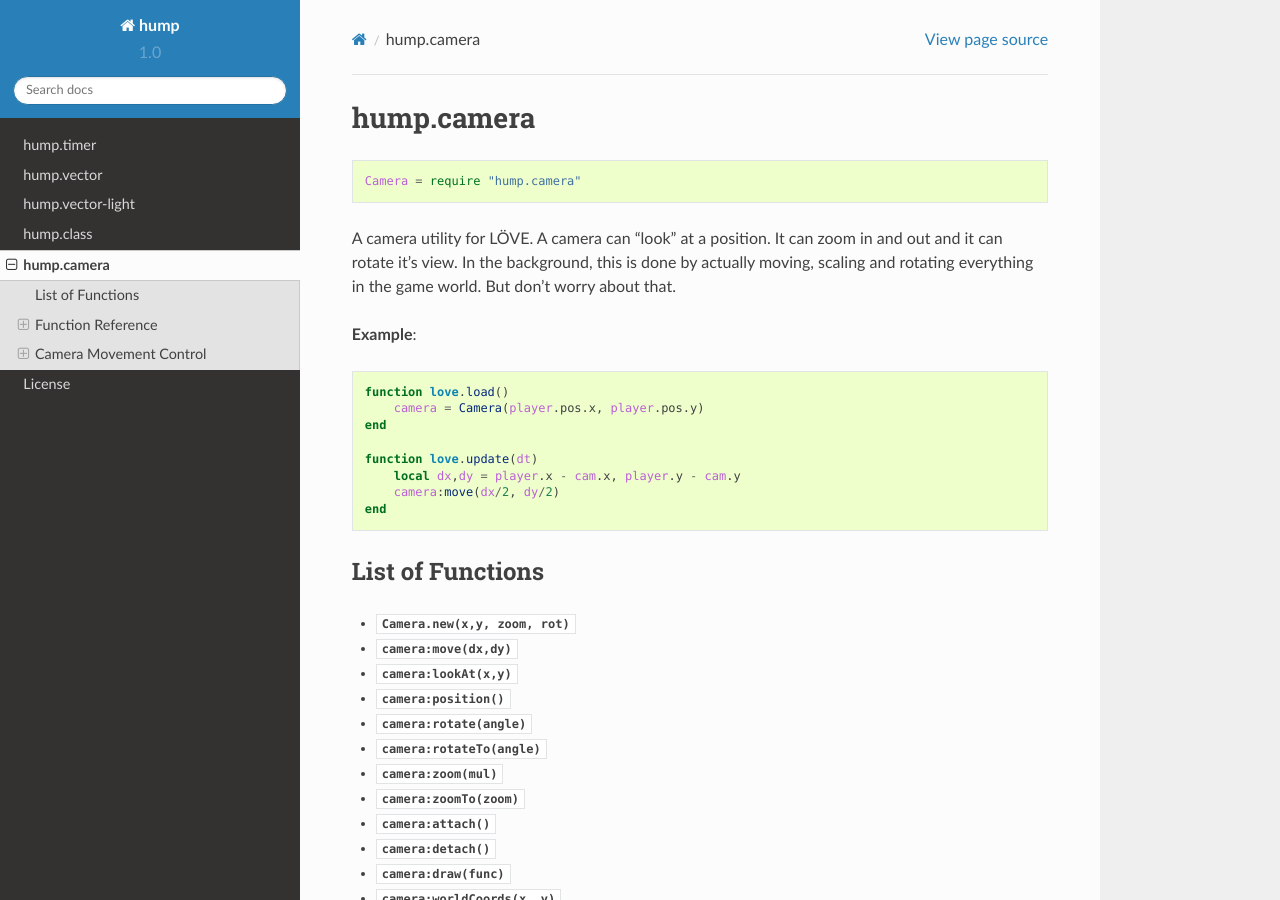
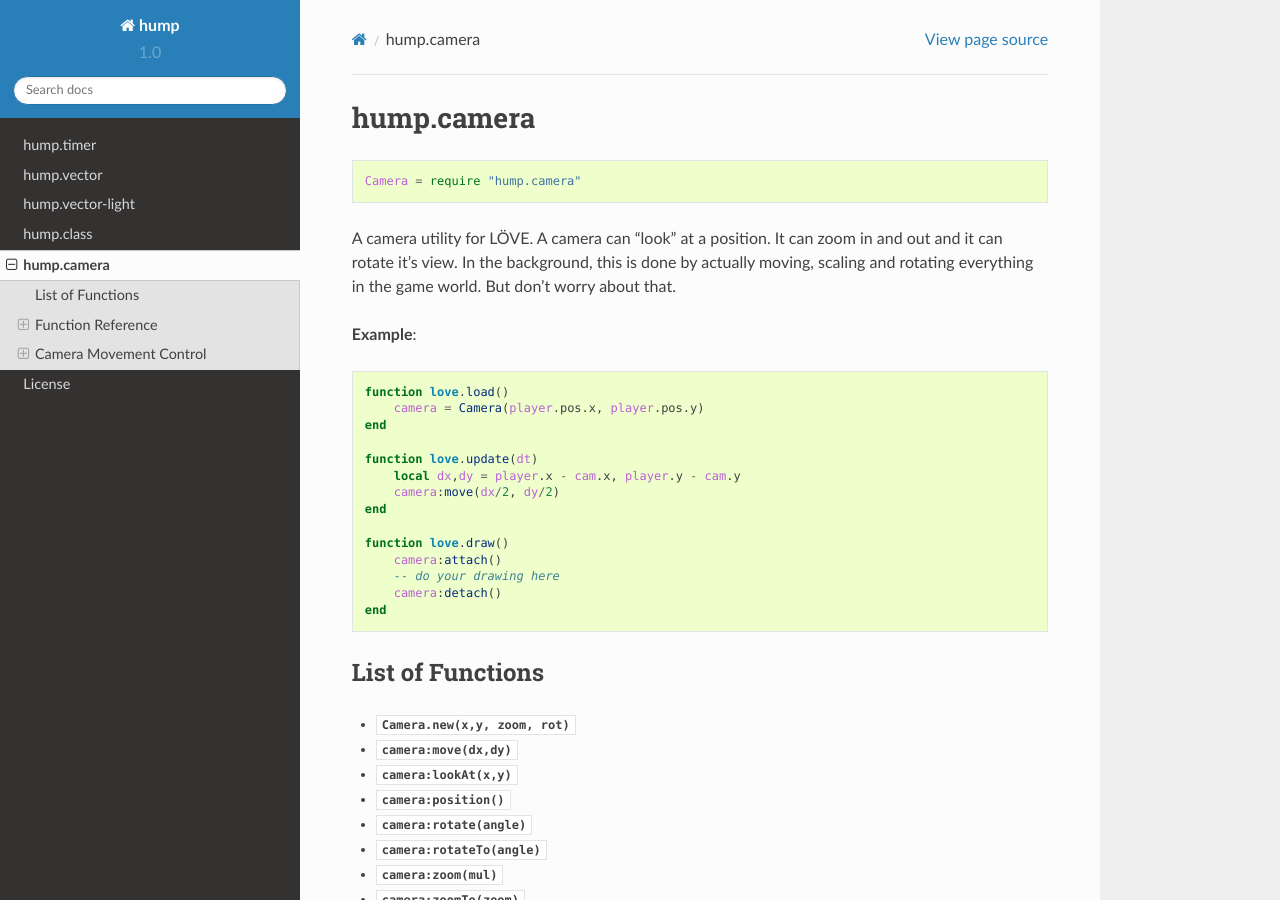
Before and after one commit to vrld/hump, a Sphinx documentation site: the page built from docs/camera.rst, in a window 1280 px wide and 900 px high. Built offline with Sphinx 7.4.7 and the Read the Docs theme 2.0.0, drawn with Linux system fonts in a browser that asks for light colours; pages that are not in the unit, such as notebooks, are missing from menus.

Commit message:
Not really a full example without this IMO.

```diff
--- a/docs/camera.rst
+++ b/docs/camera.rst
@@ -19,6 +19,12 @@
     function love.update(dt)
         local dx,dy = player.x - cam.x, player.y - cam.y
         camera:move(dx/2, dy/2)
+    end
+
+    function love.draw()
+        camera:attach()
+        -- do your drawing here
+        camera:detach()
     end
 
 List of Functions
```
